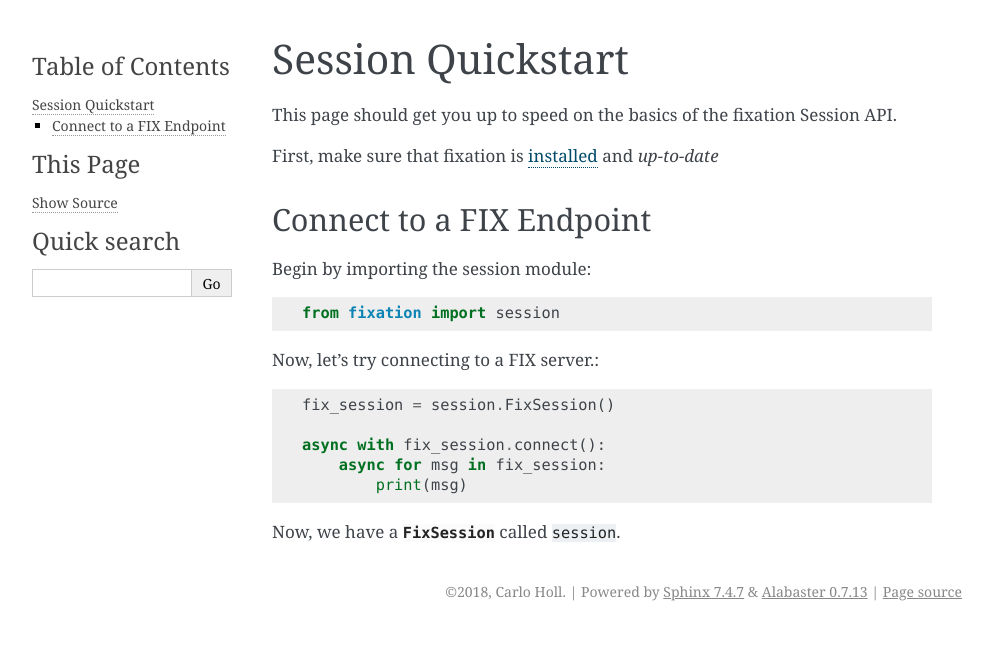
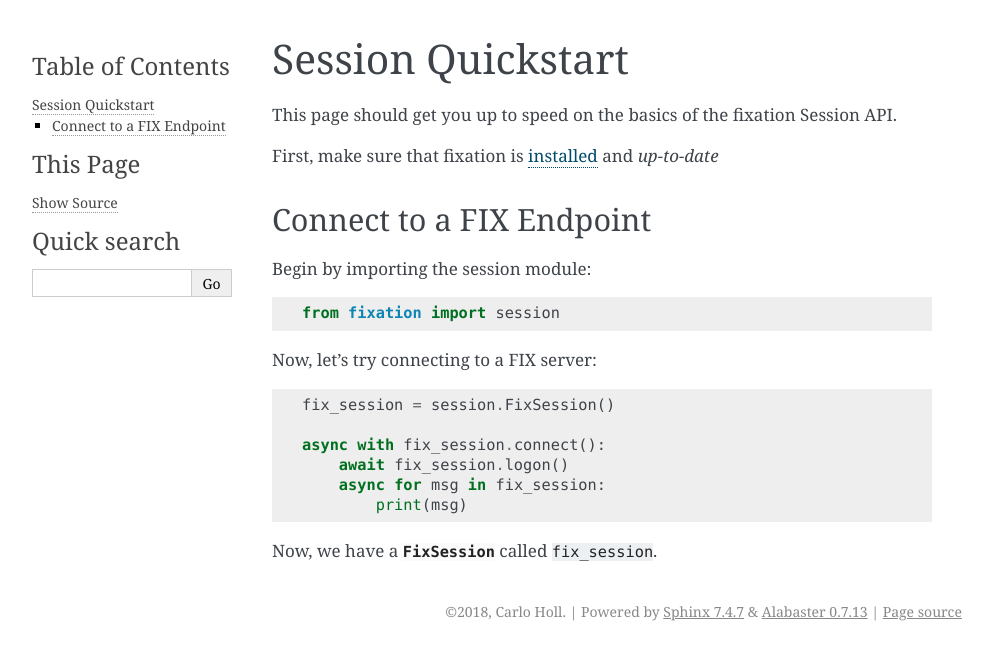
Before and after one commit to helaoban/fixtrate, a Sphinx documentation site: the page built from docs/source/session_quickstart.rst, in a window 1280 px wide. Shown: the top 660 px of the page, without its empty margins (148-1141 px from the left). Built offline with Sphinx 7.4.7, drawn with Linux system fonts in a browser that asks for light colours.

Commit message:
Correct session quickstart documentation

```diff
--- a/docs/source/session_quickstart.rst
+++ b/docs/source/session_quickstart.rst
@@ -19,12 +19,13 @@ Begin by importing the session module::
 
     from fixation import session
 
-Now, let's try connecting to a FIX server.::
+Now, let's try connecting to a FIX server::
 
     fix_session = session.FixSession()
 
     async with fix_session.connect():
+        await fix_session.logon()
         async for msg in fix_session:
             print(msg)
 
-Now, we have a :class:`~fixation.session.FixSession` called ``session``.
+Now, we have a :class:`~fixation.session.FixSession` called ``fix_session``.
```
